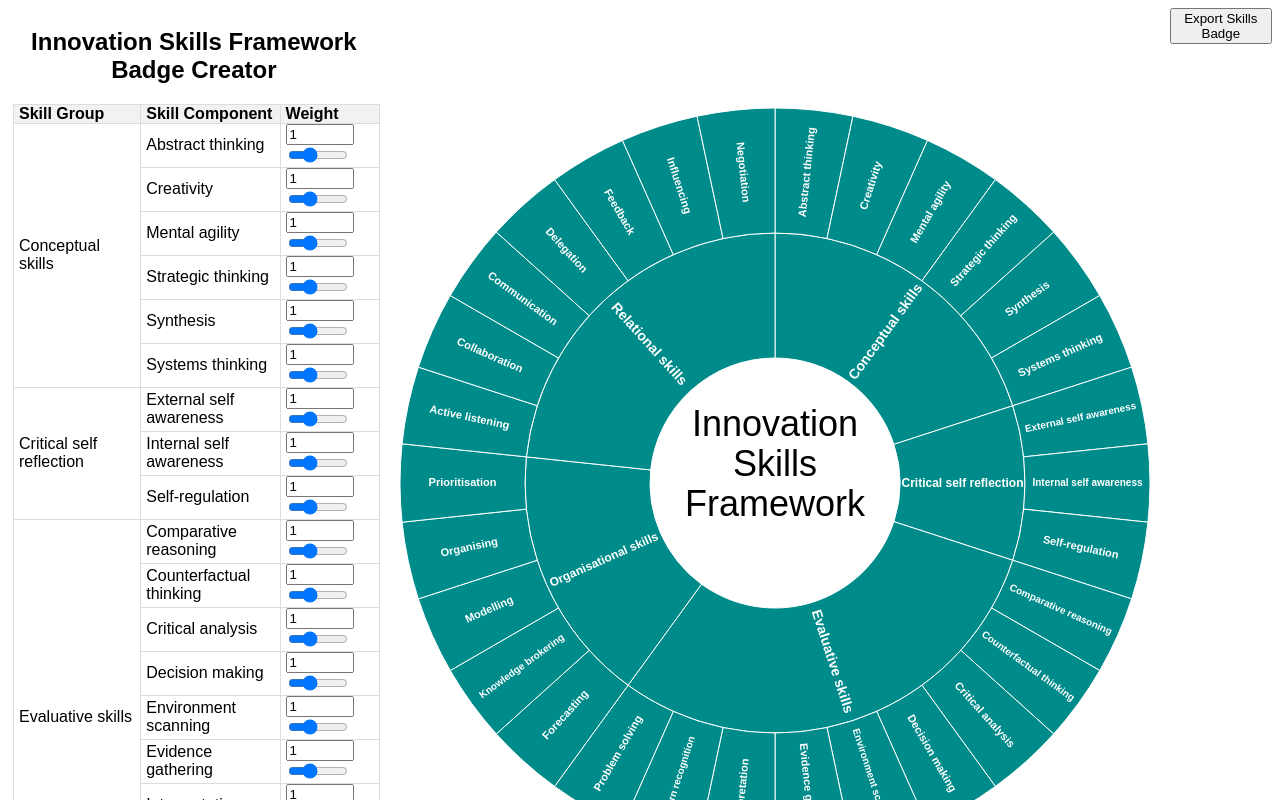
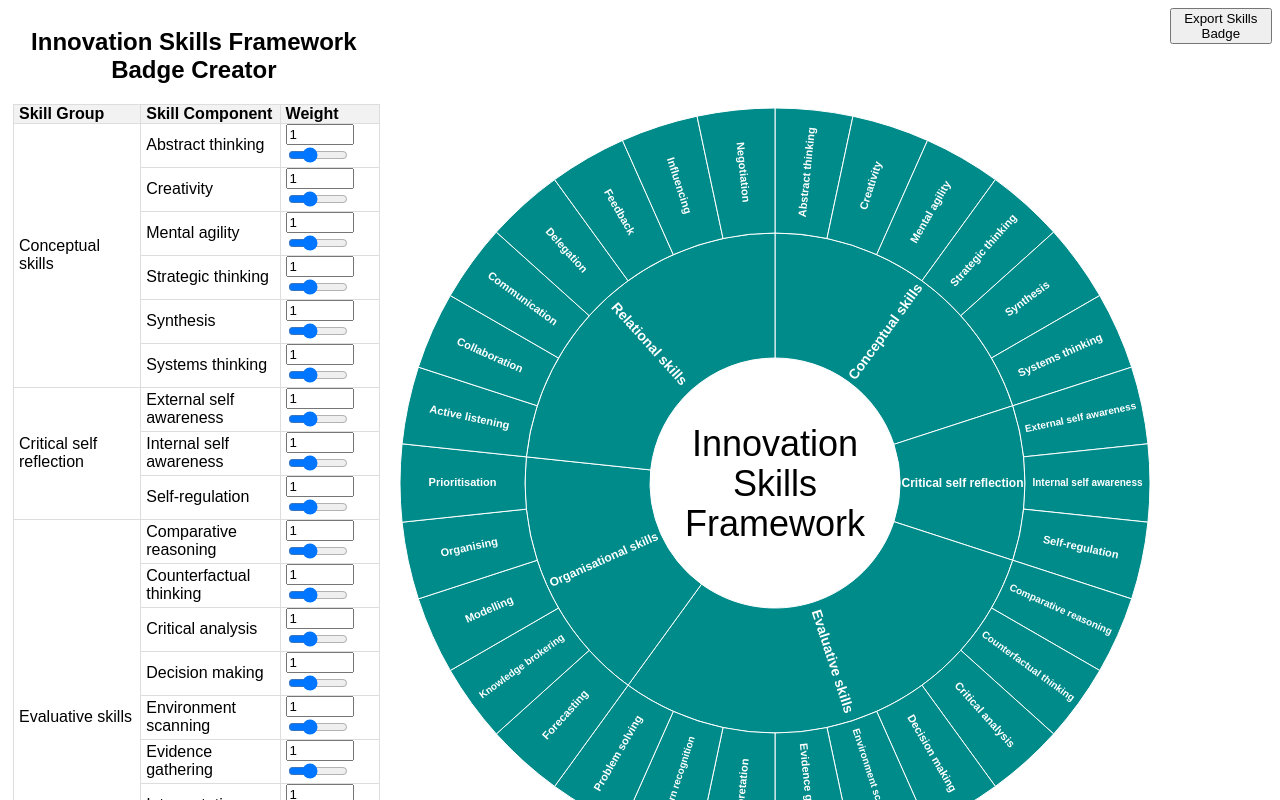
Before and after one commit to kevthenondev/ICESkillzBadge, a plain HTML site: page innovation.html in a window 1280 px wide. Shown: the top 800 px of the page. Drawn offline with nearby package versions, Linux system fonts and the light colour scheme.

Commit message:
Aligned wheel text

```diff
--- a/innovation.html
+++ b/innovation.html
@@ -864,7 +864,7 @@
 			.attr("dominant-baseline", "central") // Center the text vertically
 			.attr("font-size", fontSize)
 			.attr("fill", "black") // You can change the color as needed
-			.attr("y", -60) // Adjust y value to position "Framework" below "ICE Skills"
+			.attr("y", -40) // Adjust y value to position "Framework" below "ICE Skills"
 			.text(areaLabel);
 
 		// Add "Skills" text in the center
@@ -874,7 +874,7 @@
 			.attr("dominant-baseline", "central") // Center the text vertically
 			.attr("font-size", "36px")
 			.attr("fill", "black") // You can change the color as needed
-			.attr("y", -20) // Adjust y value to position "Framework" below "ICE Skills"
+			.attr("y", 0) // Adjust y value to position "Framework" below "ICE Skills"
 			.text("Skills");
 
 		// Add "Framework" text beneath "ICE Skills"
@@ -884,7 +884,7 @@
 			.attr("dominant-baseline", "central") // Center the text vertically
 			.attr("font-size", "36px")
 			.attr("fill", "black") // You can change the color as needed
-			.attr("y", 20) // Adjust y value to position "Framework" below "ICE Skills"
+			.attr("y", 40) // Adjust y value to position "Framework" below "ICE Skills"
 			.text("Framework");
 
 		//console.log("Updating sunburst combi skill label inside rendering");
```
